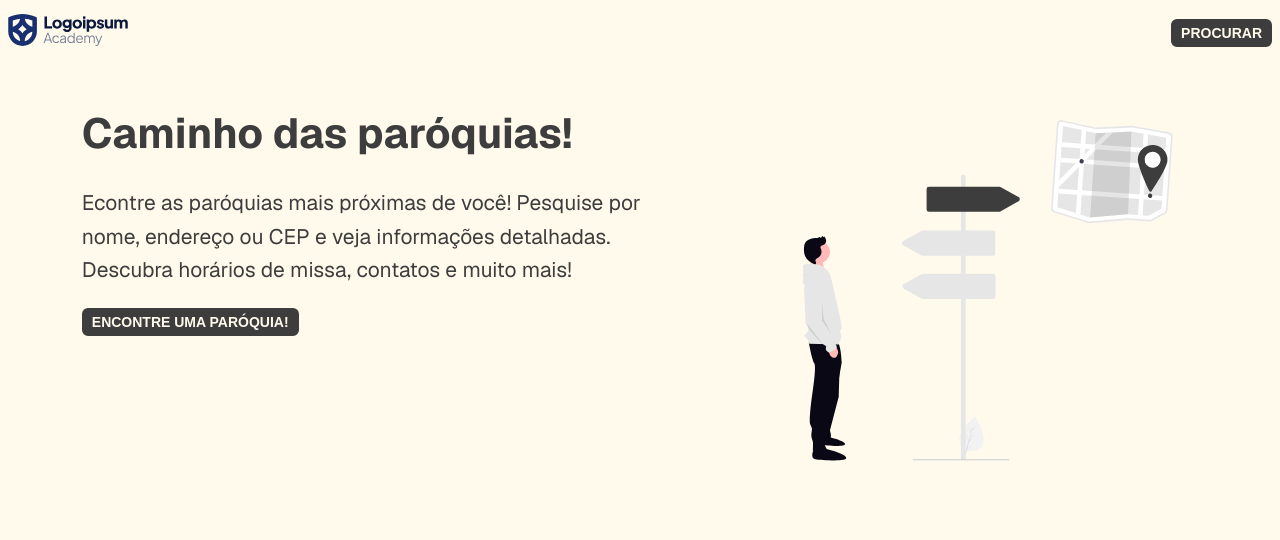
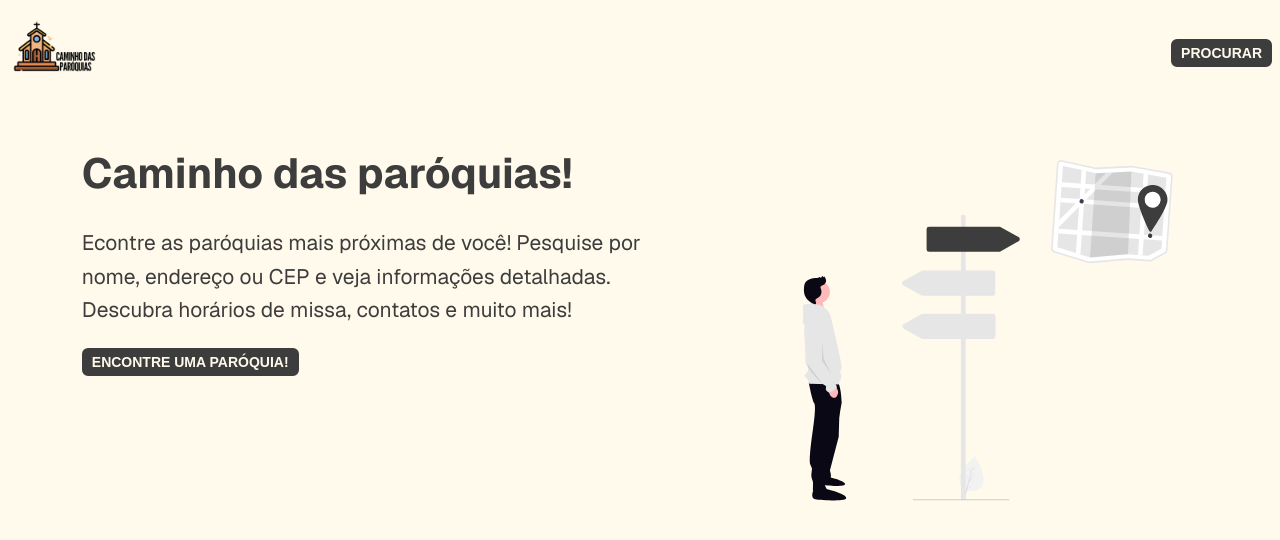
Before and after one commit to diegorezm/caminho_das_paroquias, a Next.js app: page / in a window 1280 px wide. Shown: the top 540 px of the page. Built offline with nearby package versions, Linux system fonts and the light colour scheme; no server answers.

Commit message:
logo to navbar

```diff
--- a/src/app/(public)/_components/Navbar/index.tsx
+++ b/src/app/(public)/_components/Navbar/index.tsx
@@ -8,16 +8,16 @@ import { type UserSafe } from "@/server/db/schema";
 import UserMenu from "@/components/UserMenu";
 
 type Props = {
-  user?: UserSafe,
-  className?: string
-}
+	user?: UserSafe;
+	className?: string;
+};
 
 export default function Navbar({ user, className }: Props) {
 	return (
 		<div className={`${styles.navbar} ${className}`}>
 			<div>
 				<Link href="/">
-          <Image src="/logo.svg" height={60} width={120} alt="App logo" />
+					<Image src="/logo.png" height={100} width={100} alt="App logo" />
 				</Link>
 			</div>
 
```
Lines whose indentation alone changed are shown as unchanged.
